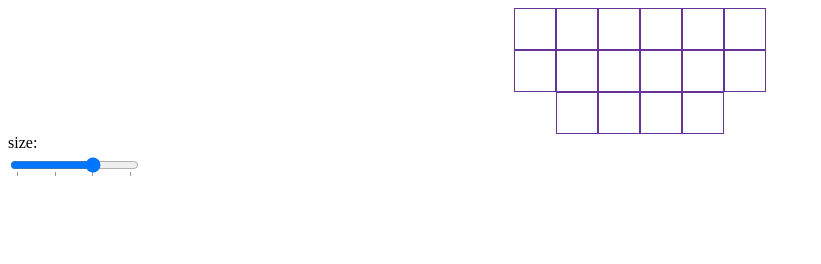
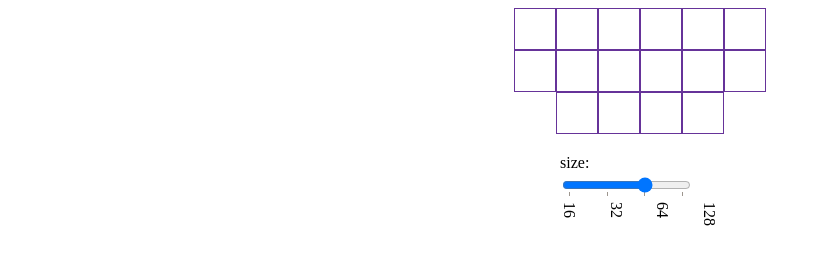
Before and after one commit to sysfield/canvas, a plain HTML site: page index.html in a window 1280 px wide. Shown: the whole page, without its empty margins (0-821 px from the left). Drawn offline with Linux system fonts and the light colour scheme.

Commit message:
Add CSS properties to style slider Allow slider to be centred on page and spaced away from the container, as well as provide CSS markings evenly spaced in relation to the slider

```diff
--- a/style.css
+++ b/style.css
@@ -1,3 +1,17 @@
+#sizeWidget {
+    width: 160px;
+    margin: auto;
+    margin-top: 20px;
+}
+
+datalist {
+    display: flex;
+    flex-direction: column;
+    justify-content: space-between;
+    writing-mode: vertical-lr;
+    width: inherit;
+}
+
 #container {
     display: flex;
     margin: auto;
```
